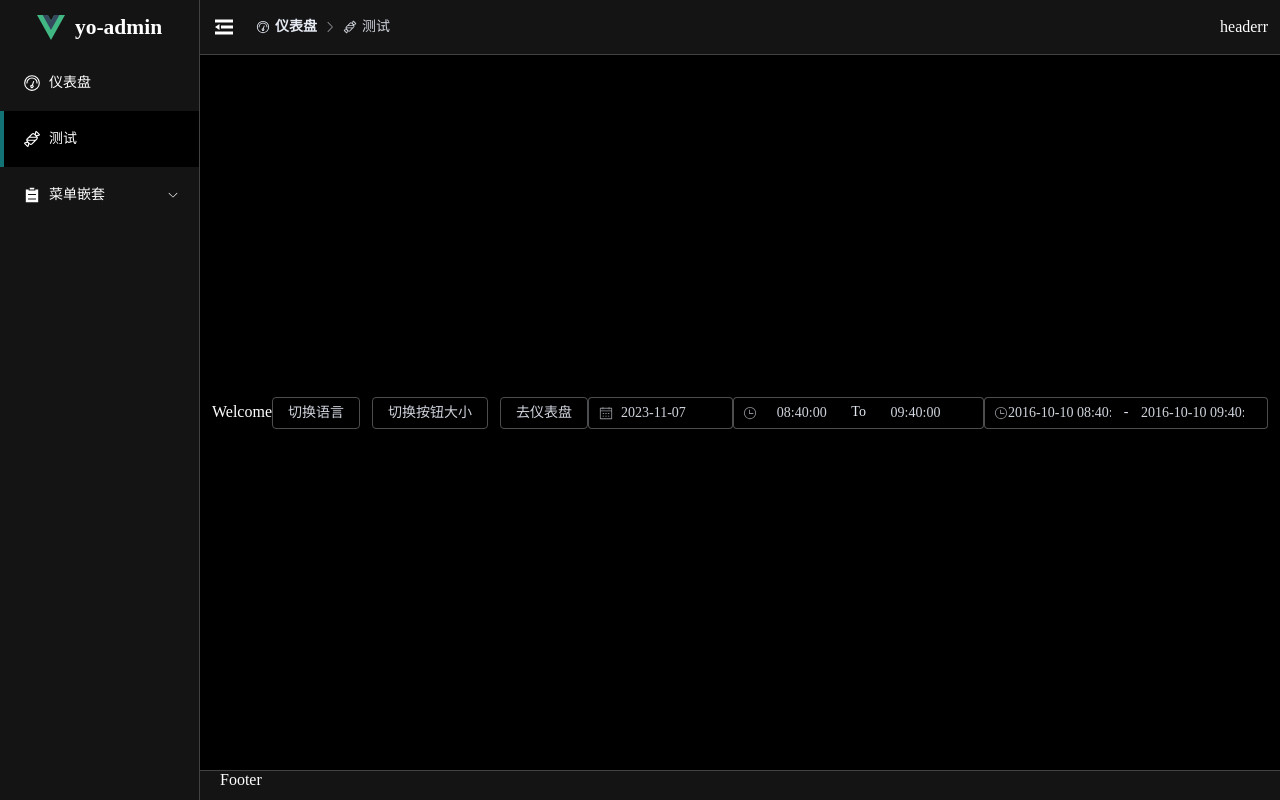
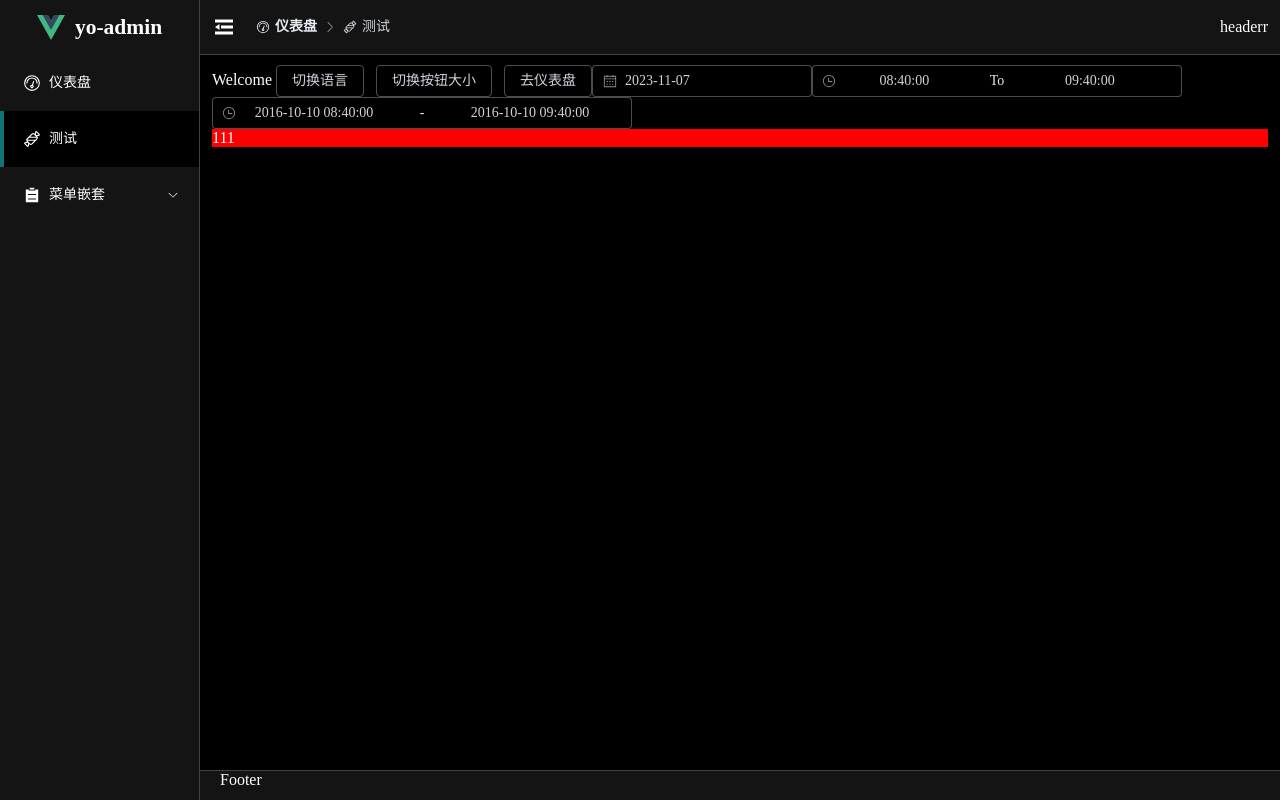
Before and after one commit to yosong-github/yo-vue-admin, a Vue app: page /#/test in a window 1280 px wide. Built offline with nearby package versions, Linux system fonts and the light colour scheme.

Commit message:
feat: :sparkles: 芜湖

```diff
--- a/src/views/cs/index.vue
+++ b/src/views/cs/index.vue
@@ -2,7 +2,7 @@
  * @Author: yosong
  * @Date: 2023-11-08 16:22:10
  * @LastEditors: Do not edit
- * @LastEditTime: 2023-11-11 13:05:12
+ * @LastEditTime: 2023-11-11 20:43:04
  * @FilePath: \yo-vue-admin\src\views\cs\index.vue
 -->
 <template>
@@ -22,6 +22,7 @@
       date-format="YYYY/MM/DD ddd"
       time-format="A hh:mm:ss"
     />
+    <div style="width: 100000px; background-color: red">111</div>
   </div>
 </template>
 
@@ -63,11 +64,9 @@ const changeSize = () => {
 
 <style lang="scss" scoped>
 .box {
-  display: flex;
-  justify-content: center;
-  align-items: center;
   height: 100%;
   width: 100%;
+  overflow-x: scroll;
   background-color: var(--el-bg-color-page);
 }
 </style>
```
